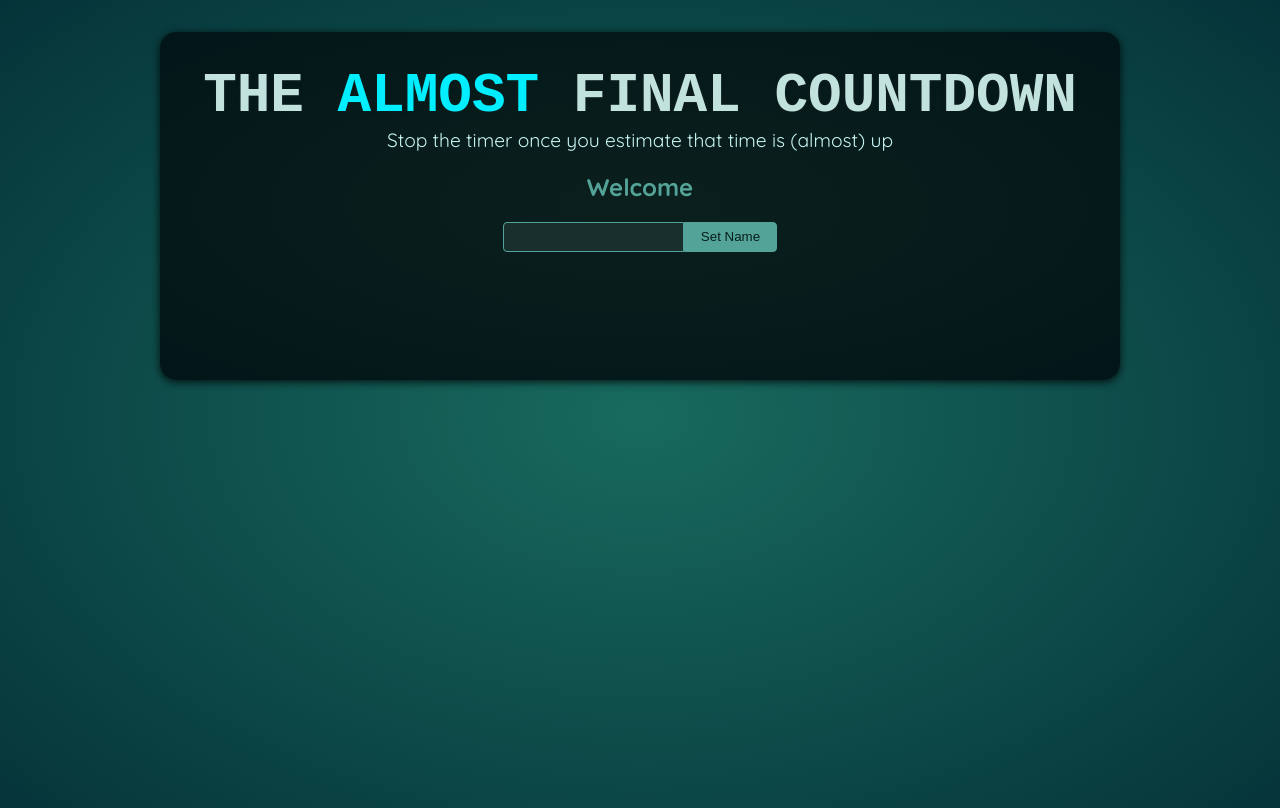
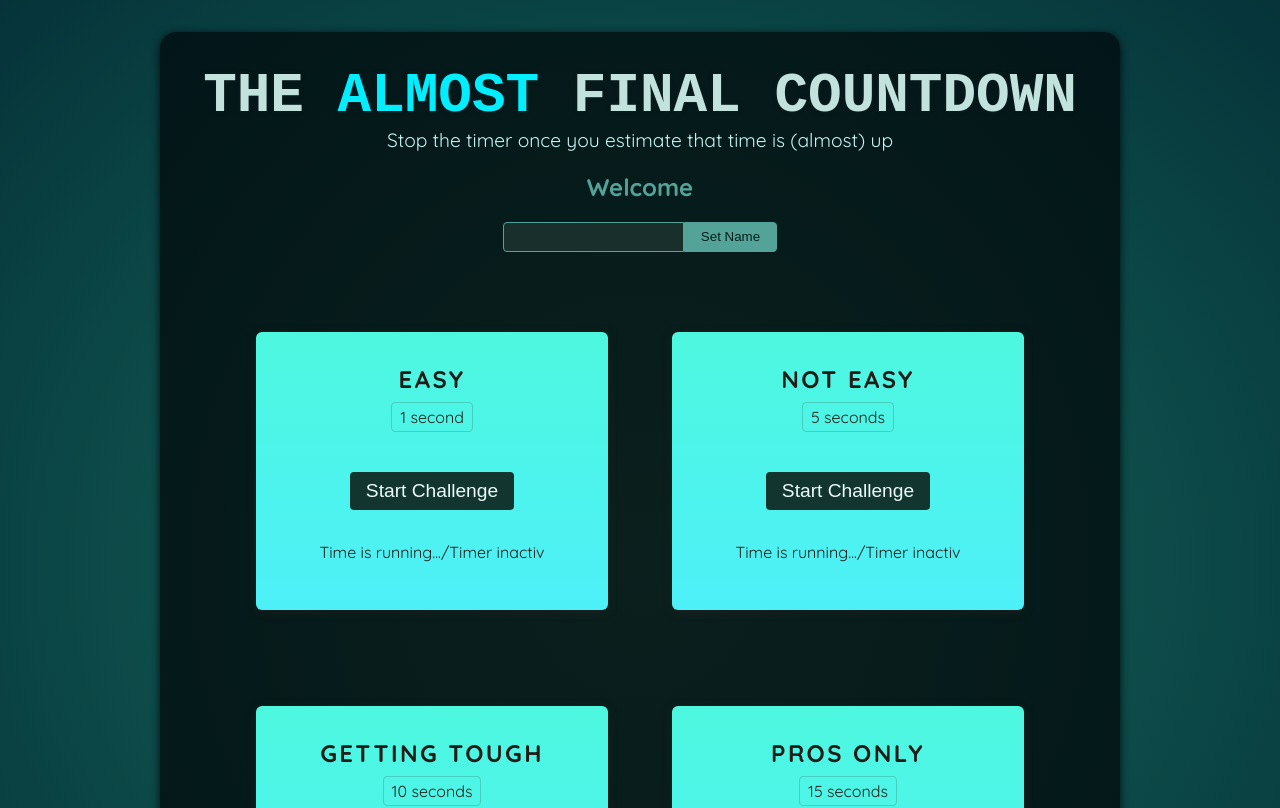
Before and after one commit to dsimplichev/ReactJS-Refs-and-Prortals, a React (Vite) app: page / in a window 1280 px wide. Shown: the top 808 px of the page. Built offline with nearby package versions, Linux system fonts and the light colour scheme; a web font is replaced by a local one.

Commit message:
add new components timer challenge

```diff
--- a/src/App.jsx
+++ b/src/App.jsx
@@ -1,10 +1,16 @@
 import Player from './components/Player.jsx';
+import TimerChallenge from './components/TimerChallenge.jsx';
 
 function App() {
   return (
     <>
       <Player />
-      <div id="challenges"></div>
+      <div id="challenges">
+        <TimerChallenge title='Easy' targetTime={1} />
+        <TimerChallenge title='Not easy' targetTime={5} />
+        <TimerChallenge title='Getting tough' targetTime={10} />
+        <TimerChallenge title='Pros only' targetTime={15} />
+      </div>
     </>
   );
 }
--- /dev/null
+++ b/src/components/TimerChallenge.jsx
@@ -0,0 +1,18 @@
+export default function TimerChallenge({ title, targetTime }) {
+     return(
+        <section className="challenge">
+          <h2>{title}</h2>
+          <p className="challenge-time">
+            {targetTime} second{targetTime > 1 ? 's' : ''}
+          </p>
+          <p>
+            <button>
+                Start Challenge
+            </button>
+          </p>
+          <p className="">
+            Time is running.../Timer inactiv
+          </p>
+        </section>
+     )
+}
```
Also changed, not shown: src/components/Player.jsx (+4 -4 lines).
